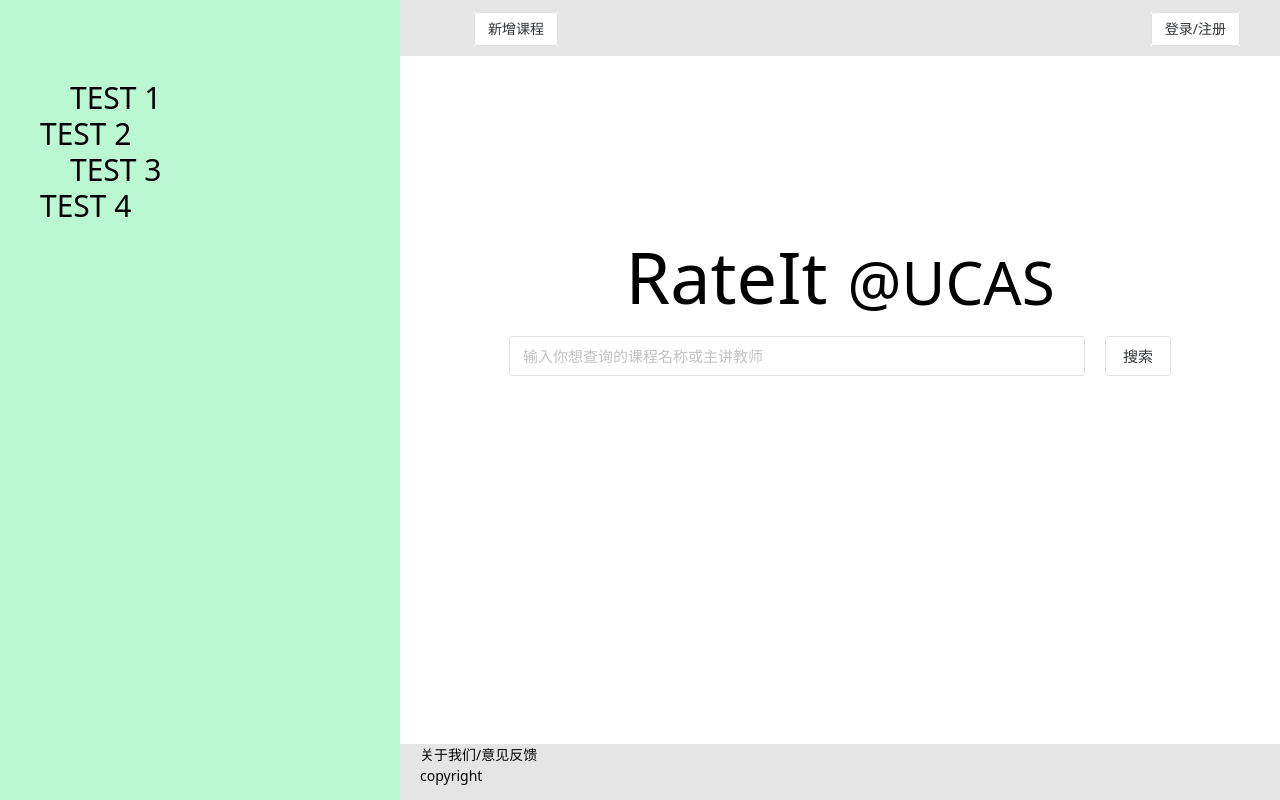
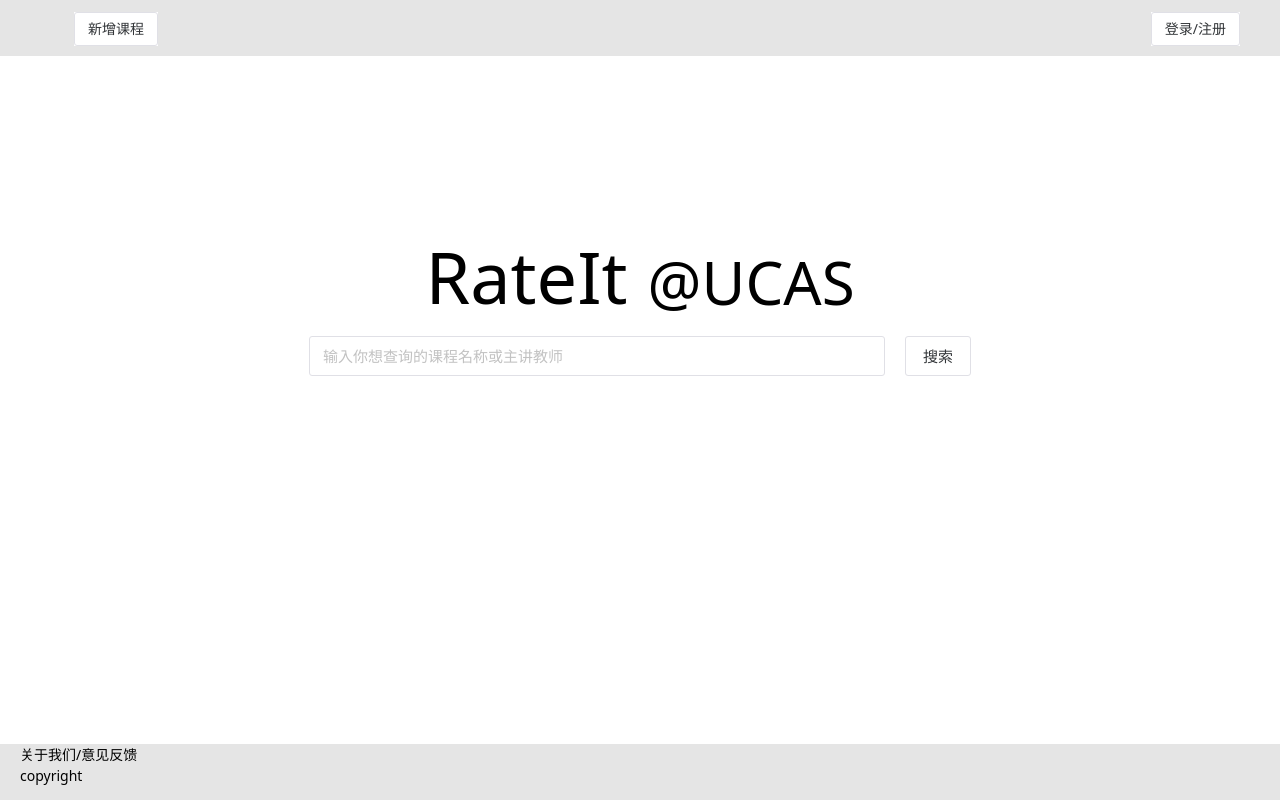
Before and after one commit to GKDRateIt/front-end, a Vue app: page /#/ in a window 1280 px wide. Built offline with nearby package versions, Linux system fonts and the light colour scheme.

Commit message:
Fix response bugs of sidebar;

```diff
--- a/src/api/course.ts
+++ b/src/api/course.ts
@@ -47,9 +47,6 @@
       body: JSON.stringify(Object.fromEntries(mp)),
     });
     const response = (await responseBody.json()) as ApiResponse<CourseModel[]>;
-    if (import.meta.env.DEV) {
-      console.log(response);
-    }
     if (response.data) {
       return response.data;
     } else {
@@ -62,9 +59,6 @@
     req: CourseReadQuery
   ): Promise<CourseModel | null> {
     const response = await this.getCourses(req);
-    if (import.meta.env.DEV) {
-      console.log(response);
-    }
     if (response.length > 0) {
       return response[0];
     } else {
--- a/src/api/review.ts
+++ b/src/api/review.ts
@@ -40,9 +40,6 @@
       body: JSON.stringify({ _action: "read", courseId: courseId.toString() }),
     });
     const response = (await responseBody.json()) as ApiResponse<ReviewModel[]>;
-    if (import.meta.env.DEV) {
-      console.log(response);
-    }
     if (response.data) {
       return response.data;
     } else {
--- a/src/api/teacher.ts
+++ b/src/api/teacher.ts
@@ -28,9 +28,6 @@
       }),
     });
     const response = (await responseBody.json()) as ApiResponse<TeacherModel[]>;
-    if (import.meta.env.DEV) {
-      console.log(response);
-    }
     if (response.data && response.data.length > 0) {
       return response.data[0];
     } else {
@@ -63,9 +60,6 @@
       body: JSON.stringify(Object.fromEntries(mp)),
     });
     const response = (await responseBody.json()) as ApiResponse<TeacherModel[]>;
-    if (import.meta.env.DEV) {
-      console.log(response);
-    }
     if (response.data) {
       return response.data;
     } else {
--- a/src/api/user.ts
+++ b/src/api/user.ts
@@ -75,9 +75,6 @@
       body: JSON.stringify(body),
     });
     const response = (await responseBody.json()) as ApiResponse<UserModel[]>;
-    if (import.meta.env.DEV) {
-      console.log(response);
-    }
     if (response.data && response.data.length > 0) {
       return response.data[0];
     } else {
@@ -101,9 +98,6 @@
       body: JSON.stringify(body),
     });
     const response = (await responseBody.json()) as ApiResponse<String>;
-    if (import.meta.env.DEV) {
-      console.log(response);
-    }
     return response;
   }
 
--- a/src/components/HomePage.vue
+++ b/src/components/HomePage.vue
@@ -8,9 +8,6 @@
 const value = ref("");
 
 const submitSearch = () => {
-  if (import.meta.env.DEV) {
-    console.log(`Searching: ${value.value}`);
-  }
   if (value.value.length > 0) {
     router.push(`/search?keyword=${encodeURIComponent(value.value)}`);
   }
--- a/src/components/course/SingleCoursePage.vue
+++ b/src/components/course/SingleCoursePage.vue
@@ -13,10 +13,6 @@
 const courseSeq: string | null = route.query.seq
   ? route.query.seq.toString()
   : null;
-
-if (import.meta.env.DEV) {
-  console.log(`courseCode: ${courseCode}, courseSeq: ${courseSeq}`);
-}
 
 const teacher: Ref<TeacherModel | null> = ref(null);
 const course: Ref<CourseModel | null> = ref(null);
@@ -48,10 +44,6 @@
     });
   }
 });
-
-if (import.meta.env.DEV) {
-  console.log(course);
-}
 
 const newReview = () => {
   router.push(`/new-review?courseId=${course.value?.courseId}`);
--- a/src/components/side_bar/SideBar.vue
+++ b/src/components/side_bar/SideBar.vue
@@ -6,7 +6,7 @@
 
 const registries = [
   {
-    path: "/",
+    path: "/course",
     content: [
       {
         name: "TEST 1",
@@ -56,24 +56,33 @@
   }
 };
 
-const sideBarStyleClassObj = computed(() => ({
-  [`ml-[-${sideBarWidthPx}px]`]:
-    sideBar.value.collapsed && windowInfo.value.isNarrow,
-  [`ml-[-${sideBarWidthPx - 50}px]`]:
-    sideBar.value.collapsed && !windowInfo.value.isNarrow,
-}));
+const sideBarStyleClassObj = computed(() => {
+  if (!sideBar.value.collapsed) {
+    return {};
+  } else {
+    if (windowInfo.value.isNarrow) {
+      return {
+        "margin-left": -sideBarWidthPx + "px",
+      };
+    } else {
+      return {
+        "margin-left": -(sideBarWidthPx - 50) + "px",
+      };
+    }
+  }
+});
 </script>
 
 <template>
   <div v-if="!windowInfo.isNarrow">
-    <side-bar-raw :registries="registries" :class="sideBarStyleClassObj" />
+    <side-bar-raw :registries="registries" :style="sideBarStyleClassObj" />
   </div>
   <div v-else>
     <div class="absolute top-0 flex space-x-0 bg-none z-10 pointer-events-none">
       <side-bar-raw
         :registries="registries"
         class="z-50 pointer-events-auto"
-        :class="sideBarStyleClassObj"
+        :style="sideBarStyleClassObj"
       />
       <div
         class="h-screen w-screen bg-red-50 opacity-0"
--- a/src/components/side_bar/SideBarRaw.vue
+++ b/src/components/side_bar/SideBarRaw.vue
@@ -1,5 +1,5 @@
 <script setup lang="ts">
-import { computed, PropType } from "vue";
+import { computed, PropType, ref } from "vue";
 import { useRoute } from "vue-router";
 import { useSideBar, sideBarWidthPx } from "./sideBarApi";
 import NestedList from "./NestedList.vue";
@@ -22,12 +22,14 @@
 const registry = computed(() => {
   if (props.registries) {
     for (const info of props.registries) {
+      // console.log(info.path);
+      // console.log(route.path);
       if (
         (info.path instanceof String || typeof info.path === "string") &&
         info.path == route.path
       ) {
         return info;
-      } else if (info.path instanceof RegExp && route.path.match(info.path)) {
+      } else if (info.path instanceof RegExp && info.path.test(route.path)) {
         return info;
       }
     }
@@ -42,6 +44,7 @@
   else return "left";
 });
 const toggleShow = () => {
+  console.log("Toggle sidebar: " + sideBar.value.collapsed);
   sideBar.value.collapsed = !sideBar.value.collapsed;
 };
 
--- a/src/components/side_bar/sideBarApi.ts
+++ b/src/components/side_bar/sideBarApi.ts
@@ -1,7 +1,7 @@
 import { ref } from "vue";
-
+import { useWindowInfo } from "../../util";
 class SideBar {
-  collapsed = false;
+  collapsed = useWindowInfo().value.isNarrow;
 }
 
 export const sideBarWidthPx = 400;
```
